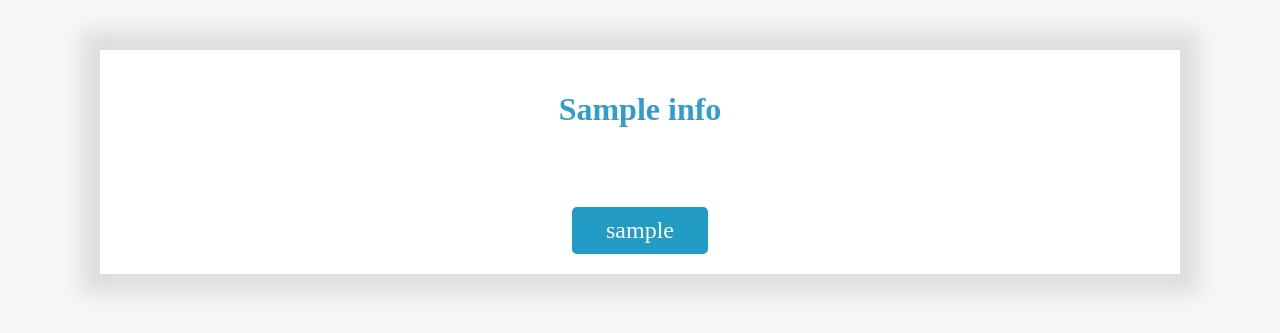
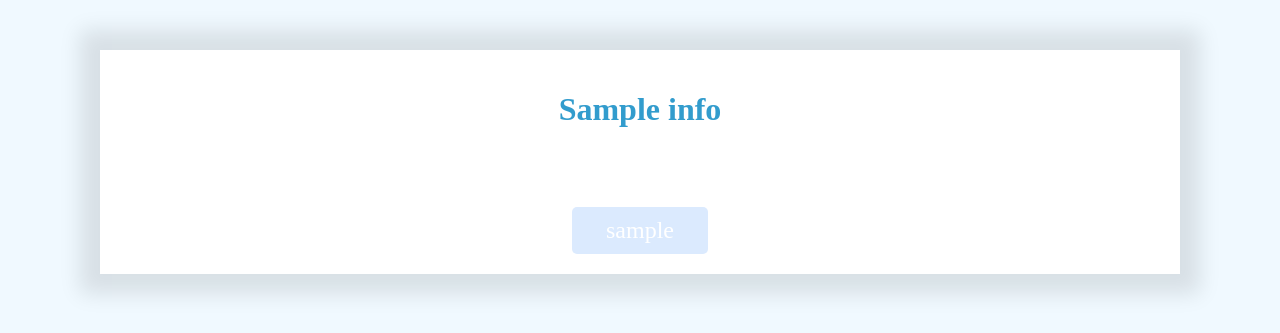
Before and after one commit to Drihmia/ACME-Education, a Flask app: template api/v1/templates/confirme_registration.html in a window 1280 px wide. Shown: the top 333 px of the page. Run offline with Flask 3, Linux system fonts and the light colour scheme; the template is opened without the code that fills it: most values are stand-ins (such as "Sample title", 1, 10 or a date in 2020); parts of the project's set-up code (start-up, migrations or seed data) failed here and were passed over.

Commit message:
style: change Background color to match the main page's color

```diff
--- a/api/v1/templates/confirme_registration.html
+++ b/api/v1/templates/confirme_registration.html
@@ -7,7 +7,7 @@
 <style>
 body {
   font-family: serif;
-  background-color: #f7f7f7;
+  background-color: rgb(240 249 255);
   margin: 0;
   padding: 0;
 }
@@ -36,7 +36,8 @@ body {
     display: inline-block;
     padding: 10px 30px;
     margin-top: 20px;
-    background-color: #229cc4;
+    --tw-bg-opacity: 10;
+    background-color: rgb(219 234 254 / var(--tw-bg-opacity));
     color: #fff;
     text-decoration: none;
     border-radius: 5px;
```
